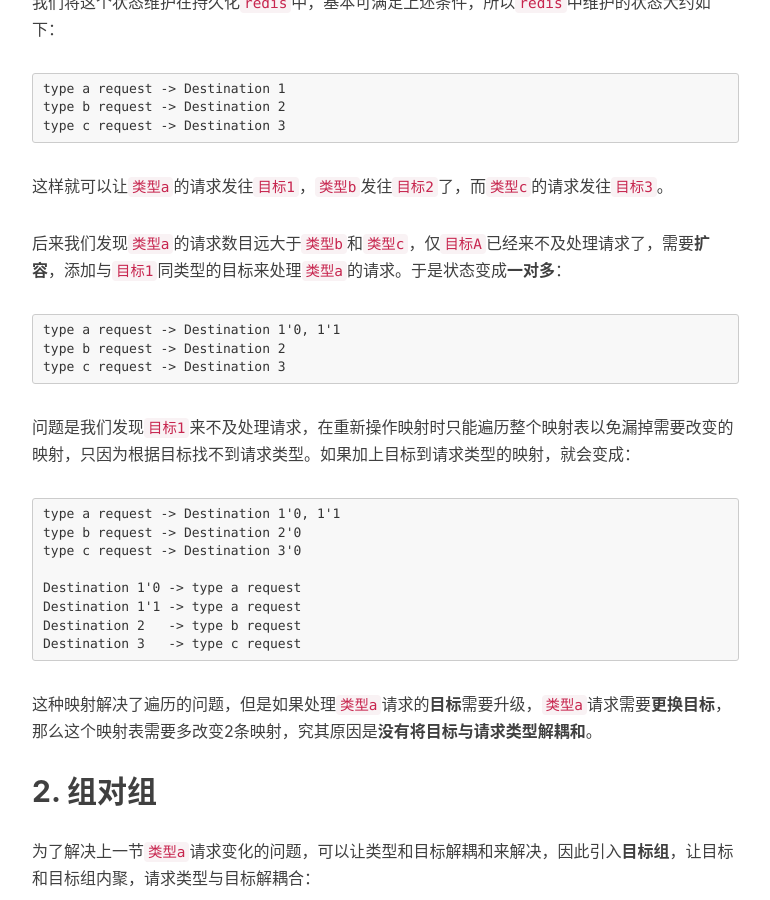
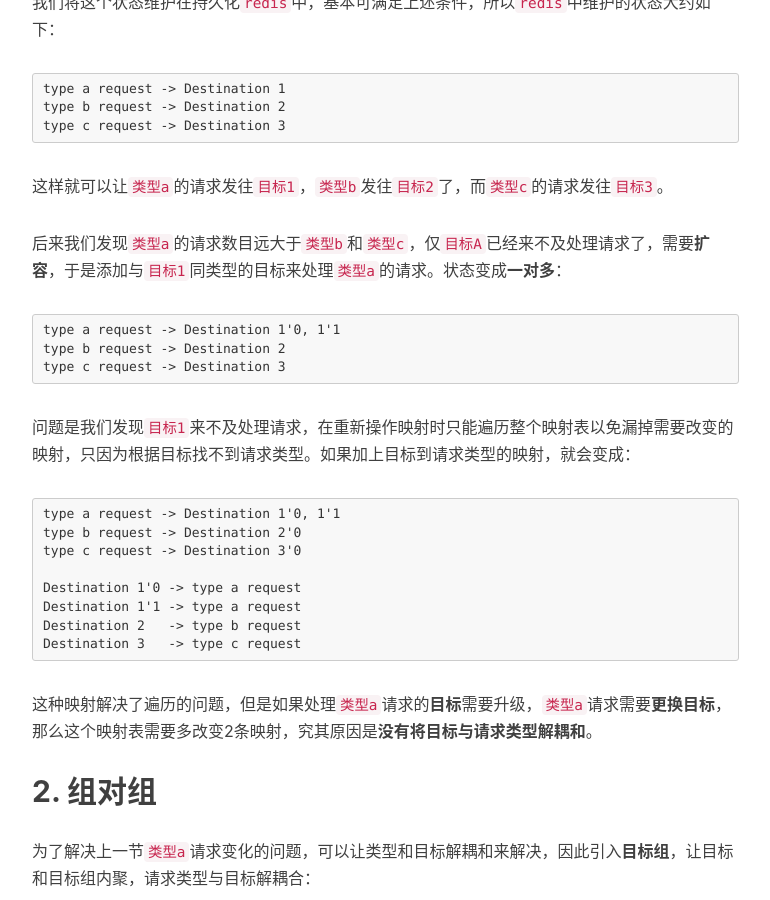
Before and after one commit to singchia/singchia.github.io, a Jekyll site: the page built from _posts/2018-01-20-Data-Model-Of-Mapping.md, in a window 1280 px wide and 900 px high, scrolled down 1066 px. Shown: the whole window, without its empty margins (233-1003 px from the left). Built offline with Jekyll 4.4.1, drawn with Linux system fonts in a browser that asks for light colours; nearby versions of some CDN libraries; comment, search, counter and statistics services are not loaded.

Commit message:
modification

````diff
--- a/_posts/2018-01-20-Data-Model-Of-Mapping.md
+++ b/_posts/2018-01-20-Data-Model-Of-Mapping.md
@@ -30,7 +30,7 @@ tags:
 
 这样就可以让```类型a```的请求发往```目标1```，```类型b```发往```目标2```了，而```类型c```的请求发往```目标3```。
 
-后来我们发现```类型a```的请求数目远大于```类型b```和```类型c```，仅```目标A```已经来不及处理请求了，需要**扩容**，添加与```目标1```同类型的目标来处理```类型a```的请求。于是状态变成**一对多**：
+后来我们发现```类型a```的请求数目远大于```类型b```和```类型c```，仅```目标A```已经来不及处理请求了，需要**扩容**，于是添加与```目标1```同类型的目标来处理```类型a```的请求。状态变成**一对多**：
 
 	type a request -> Destination 1'0, 1'1
 	type b request -> Destination 2
````
